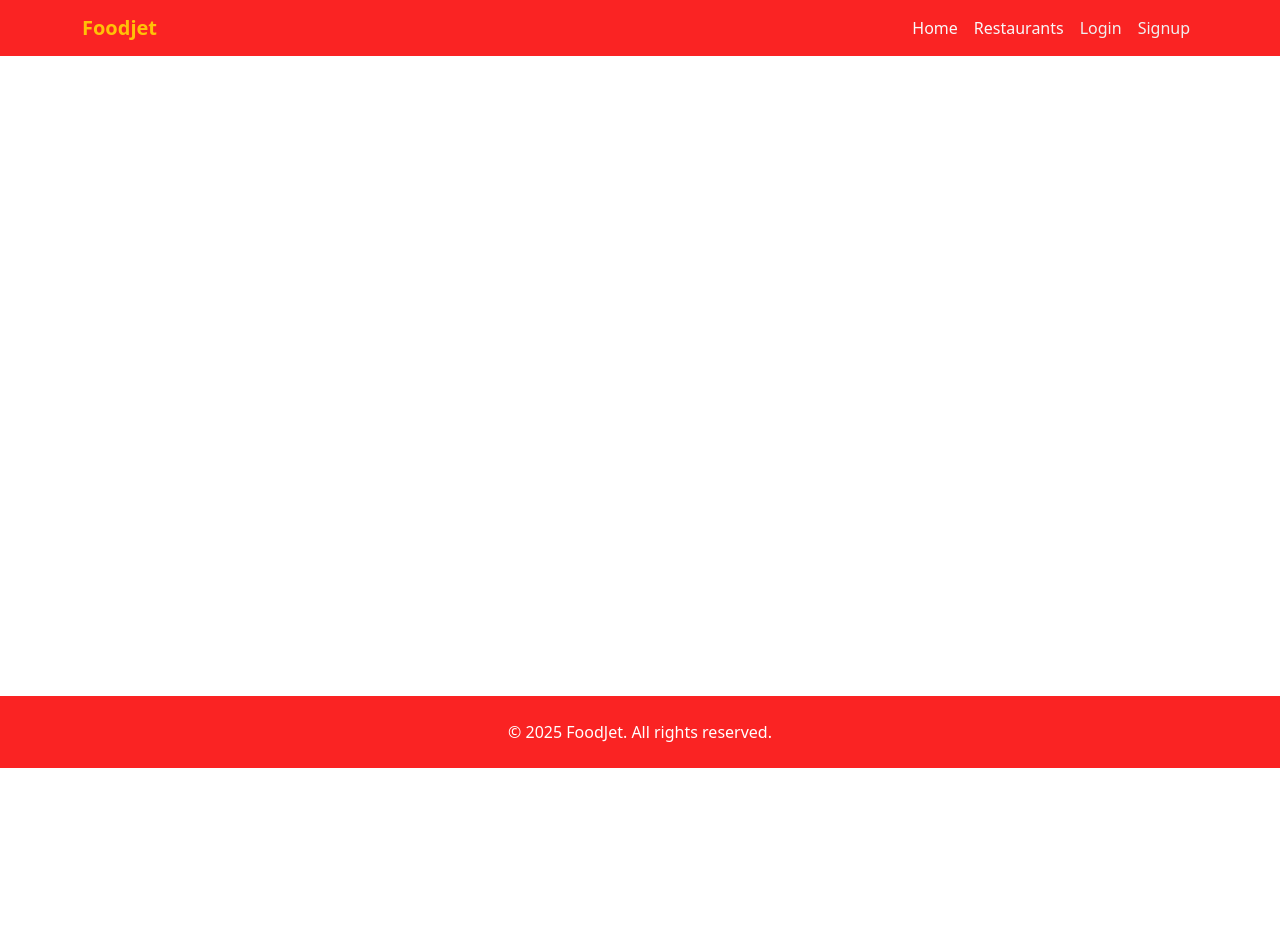
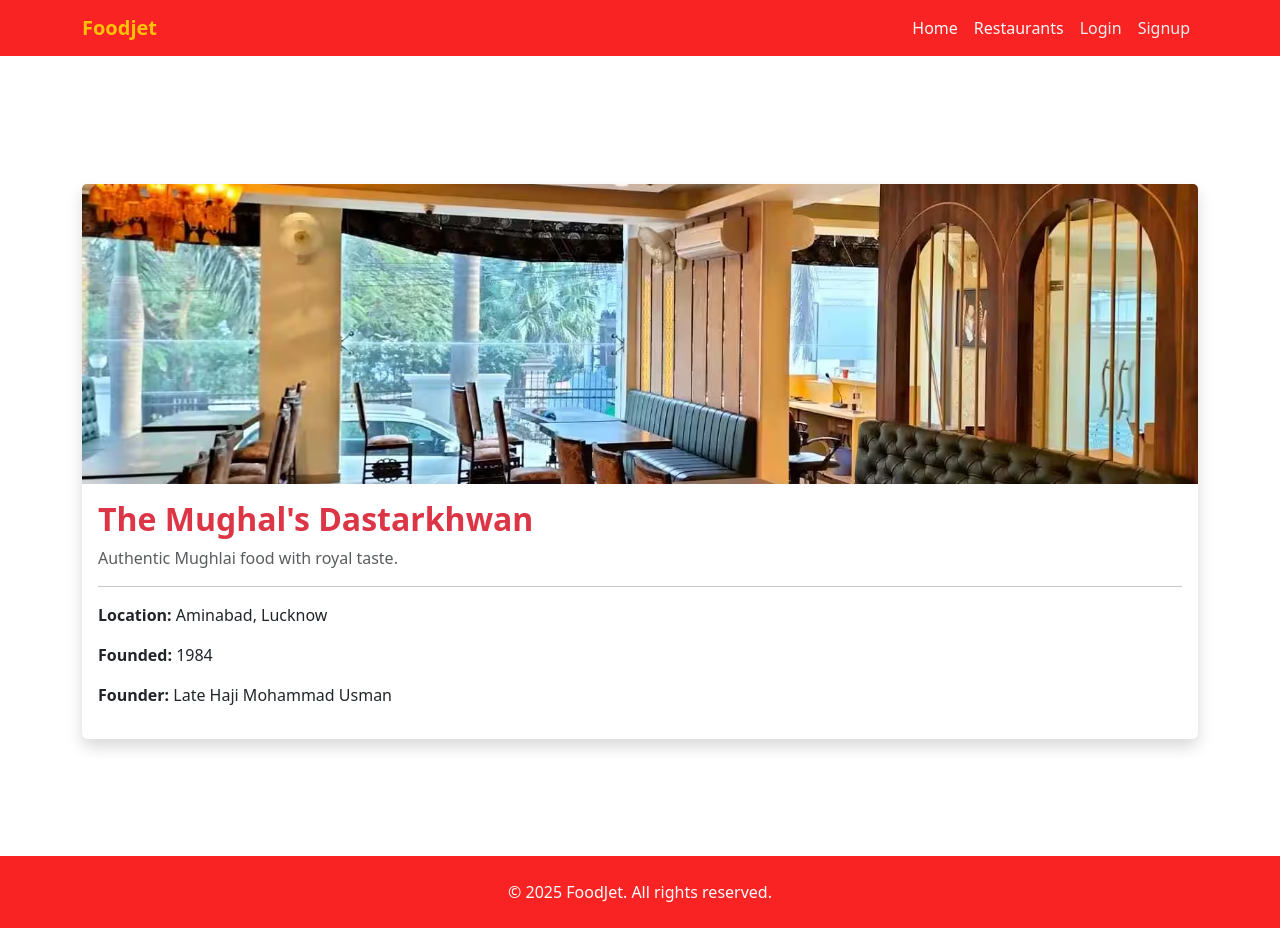
Before and after one commit to letscodeshazzz/deliveryApp, a React (Vite) app: page /about-restaurant/1 in a window 1280 px wide. Before the commit the page ends 800 px from the top, so only its background shows below. Built offline with nearby package versions, Linux system fonts and the light colour scheme.

Commit message:
finalzinng my code

```diff
--- a/src/App.jsx
+++ b/src/App.jsx
@@ -10,19 +10,21 @@ import Restaurants from "./pages/Restaurants";
 import RestaurantDetails from "./pages/RestaurantDetails";
 import Cart from "./pages/CartPage";
 import Orders from "./pages/Orders";
-// import MenuItem from "../backend/models/MenuItem";
+import RestaurantAbout from "./pages/RestaurantAbout";
+
 
 
 function App() {
   return (
     <>
       <Navbar />
-      <div style={{ paddingTop: "80px", minHeight: "80vh" }}>
+      <div style={{ paddingTop: "80px", minHeight: "100vh" }}>
         <Routes>
           <Route path="/" element={<Home />} />
           <Route path="/login" element={<Login />} />
           <Route path="/signup" element={<Signup />} />
           <Route path="/restaurants" element={<Restaurants />} />
+          <Route path="/about-restaurant/:id" element={<RestaurantAbout />} />
           <Route path="/restaurant/:id" element={<RestaurantDetails />} />
           <Route path="/cart" element={<ProtectedRoute><Cart /></ProtectedRoute>} />
           <Route path="/orders" element={<ProtectedRoute><Orders /></ProtectedRoute>} />
--- a/src/components/Navbar.jsx
+++ b/src/components/Navbar.jsx
@@ -6,7 +6,8 @@ const Navbar = () => {
   const { isLoggedIn, logout } = useAuth();
 
   return (
-    <nav className="navbar navbar-expand-lg navbar-dark" style={{ background: "rgb(250, 35, 35)" }}>
+    <nav className="navbar navbar-expand-lg navbar-dark"
+    style={{ background: "rgb(250, 35, 35)" }}>
       <div className="container">
         <Link className="navbar-brand fw-bold text-warning" to="/">Foodjet</Link>
         <button
@@ -23,7 +24,7 @@ const Navbar = () => {
 
         <div className="collapse navbar-collapse" id="mainNavbar">
           <ul className="navbar-nav ms-auto mb-2 mb-lg-0">
-            {/* Home Button */}
+
             <li className="nav-item">
               <Link className="nav-link" to="/" style={{ color: "#f8f9fa",  }}>
                 Home
--- a/src/pages/Home.jsx
+++ b/src/pages/Home.jsx
@@ -6,7 +6,7 @@ import { Container, Row, Col, Button, Card, Carousel } from "react-bootstrap";
 const Home = () => {
   const categories = [
     { name: "Pizza", image: "https://images.pexels.com/photos/1146760/pexels-photo-1146760.jpeg?auto=compress&cs=tinysrgb&w=1260&h=750&dpr=1" },
-    { name: "Butter Chicken", image:"https://images.pexels.com/photos/7625056/pexels-photo-7625056.jpeg?auto=compress&cs=tinysrgb&w=1260&h=750&dpr=1" },
+    { name: "Butter Chicken", image: "https://images.pexels.com/photos/7625056/pexels-photo-7625056.jpeg?auto=compress&cs=tinysrgb&w=1260&h=750&dpr=1" },
     { name: "Burgers", image: "https://images.pexels.com/photos/1639557/pexels-photo-1639557.jpeg?auto=compress&cs=tinysrgb&w=1260&h=750&dpr=1" },
 
   ];
@@ -103,11 +103,11 @@ const Home = () => {
         <Row className="g-4">
           {restaurants.map((restaurant) => (
             <Col xs={12} md={6} lg={4} key={restaurant.id}>
-              <Card className="h-100 shadow border-0">
+              <Card className="h-100 shadow border-0"  style={{borderRadius: "20px"}}>
                 <Card.Img
                   variant="top"
                   src={restaurant.image}
-                  style={{ height: "200px", objectFit: "cover" }}
+                  style={{ height: "400px", objectFit: "cover" }}
                 />
                 <Card.Body>
                   <div className="d-flex justify-content-between align-items-start mb-2">
@@ -121,16 +121,10 @@ const Home = () => {
                     <Button
                       variant="danger"
                       as={Link}
-                      to={`/restaurant/${restaurant.id}`}
+                      to={`/about-restaurant/${restaurant.id}`}
                       className="flex-grow-1"
                     >
-                      View Menu
-                    </Button>
-                    <Button
-                      variant="outline-secondary"
-                      className="btn-icon"
-                    >
-                      <i className="bi bi-heart"></i>
+                      Read About
                     </Button>
                   </div>
                 </Card.Body>
--- a/src/pages/Orders.jsx
+++ b/src/pages/Orders.jsx
@@ -20,7 +20,7 @@ const Orders = () => {
     const fetchOrders = async () => {
       try {
         const res = await axios.get(`/api/orders/${email}`);
-        setOrders(res.data);
+        setOrders(res.data.reverse());
         setLoading(false);
       } catch (err) {
         setError("Failed to fetch orders");
--- /dev/null
+++ b/src/pages/RestaurantAbout.jsx
@@ -0,0 +1,65 @@
+import React from 'react';
+import { useParams } from 'react-router-dom';
+import { Container, Card } from 'react-bootstrap';
+
+const restaurantDetails = {
+  1: {
+    name: "The Mughal's Dastarkhwan",
+    image: "/images/dastarkhwan.jpg",
+    description: "Authentic Mughlai food with royal taste.",
+    location: "Aminabad, Lucknow",
+    established: "1984",
+    founder: "Late Haji Mohammad Usman"
+  },
+  2: {
+    name: "Home Sweet Home",
+    image: "/images/home1.jpg",
+    description: "Modern eatery with pizza, burgers and cozy ambience.",
+    location: "Hazratganj, Lucknow",
+    established: "2015",
+    founder: "Chef Aman Verma"
+  },
+  3: {
+    name: "Tunday Kebab",
+    image: "/images/tunday.jpg",
+    description: "World-famous Galawati kebabs since generations.",
+    location: "Chowk, Lucknow",
+    established: "1905",
+    founder: "Haji Murad Ali"
+  }
+};
+
+const RestaurantAbout = () => {
+  const { id } = useParams();
+  const restaurant = restaurantDetails[id];
+
+  if (!restaurant) {
+    return (
+      <Container className="mt-5">
+        <h4>Restaurant not found.</h4>
+      </Container>
+    );
+  }
+
+  return (
+    <Container className="mt-5">
+      <Card className="shadow border-0">
+        <Card.Img
+          variant="top"
+          src={restaurant.image}
+          style={{ height: "300px", objectFit: "cover" }}
+        />
+        <Card.Body>
+          <h2 className="fw-bold text-danger">{restaurant.name}</h2>
+          <p className="text-muted">{restaurant.description}</p>
+          <hr />
+          <p><strong>Location:</strong> {restaurant.location}</p>
+          <p><strong>Founded:</strong> {restaurant.established}</p>
+          <p><strong>Founder:</strong> {restaurant.founder}</p>
+        </Card.Body>
+      </Card>
+    </Container>
+  );
+};
+
+export default RestaurantAbout;
```
